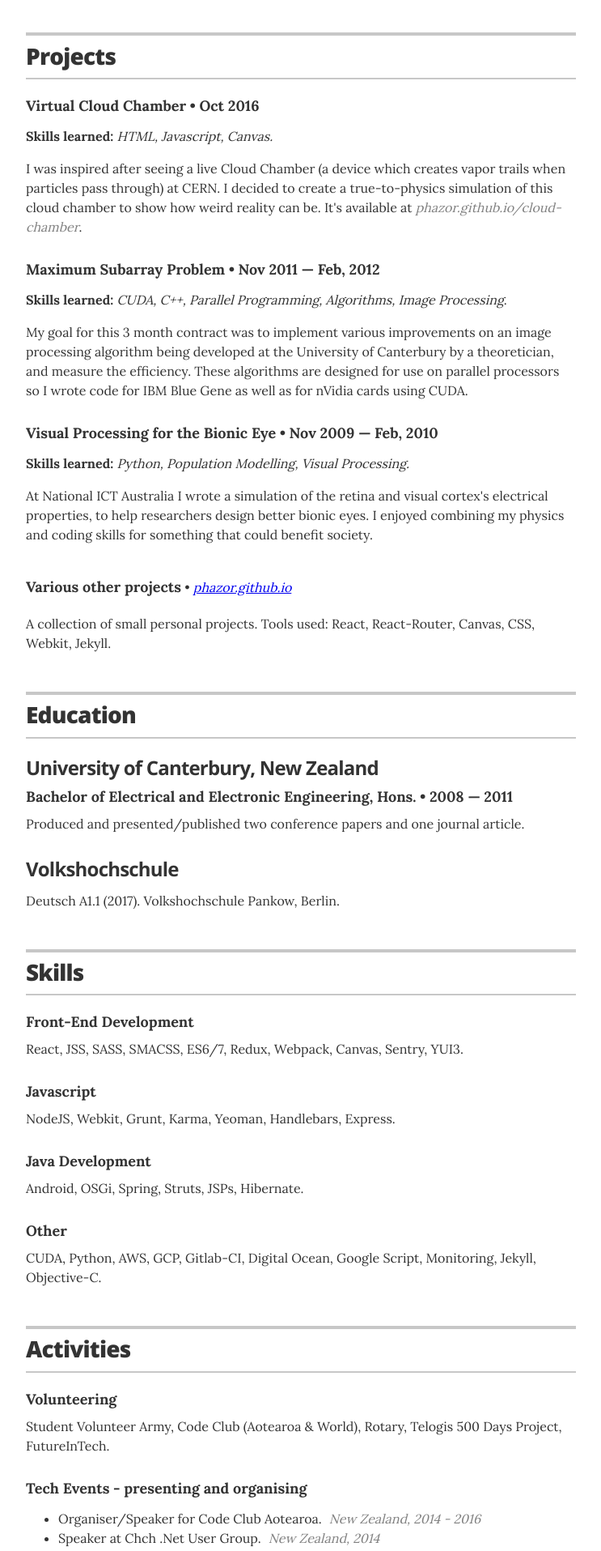
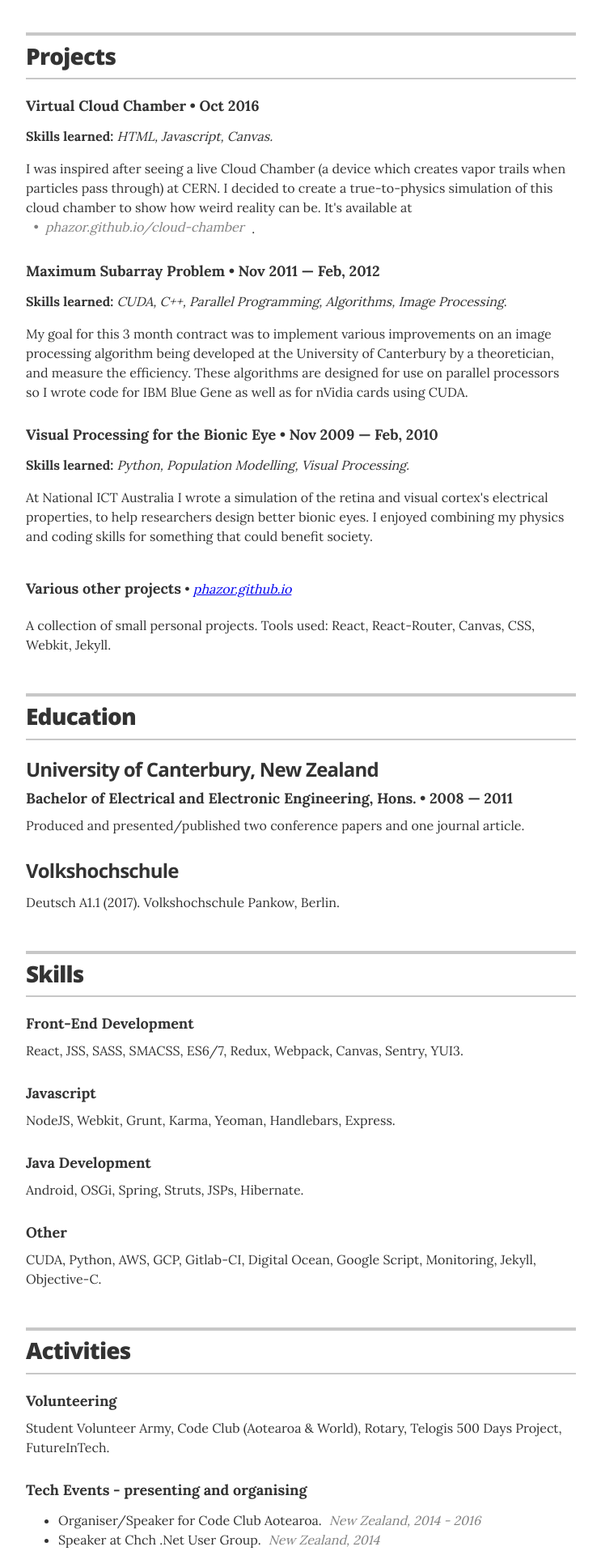
Before and after one commit to phazor/about-me, a Jekyll site: the page built from index.html, in a window 1280 px wide. Shown: the part 2087-4002 px from the top of the page at 81% size, without its empty margins (268-1011 px from the left). Built offline with Jekyll 4.4.1, drawn with Linux system fonts in a browser that asks for light colours.

Commit message:
restyle link

```diff
--- a/_layouts/resume.html
+++ b/_layouts/resume.html
@@ -138,7 +138,7 @@
         <div class="resume-item">
           <h4 class="resume-item-details">Virtual Cloud Chamber &bull; Oct 2016</h4>
           <p><b>Skills learned:</b> <i>HTML, Javascript, Canvas.</i></p>
-          <p class="resume-item-copy">I was inspired after seeing a live Cloud Chamber (a device which creates vapor trails when particles pass through) at CERN. I decided to create a true-to-physics simulation of this cloud chamber to show how weird reality can be. It's available at <i><a class="new-window" href="https://phazor.github.io/cloud-chamber">phazor.github.io/cloud-chamber</a></i>.</p>
+          <p class="resume-item-copy">I was inspired after seeing a live Cloud Chamber (a device which creates vapor trails when particles pass through) at CERN. I decided to create a true-to-physics simulation of this cloud chamber to show how weird reality can be. It's available at <i><a class="resume-item-link new-window" href="https://phazor.github.io/cloud-chamber">phazor.github.io/cloud-chamber</a></i>.</p>
         </div>
 
         <div class="resume-item">
```
